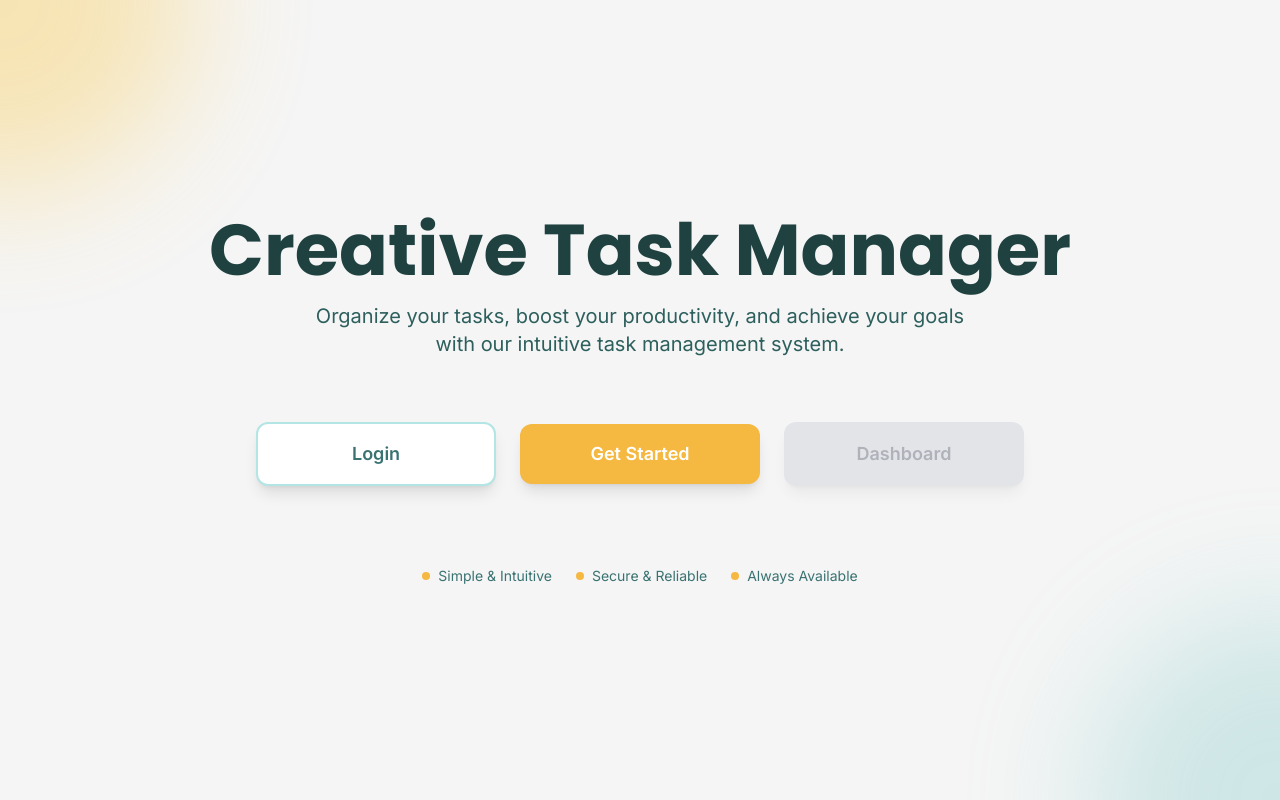
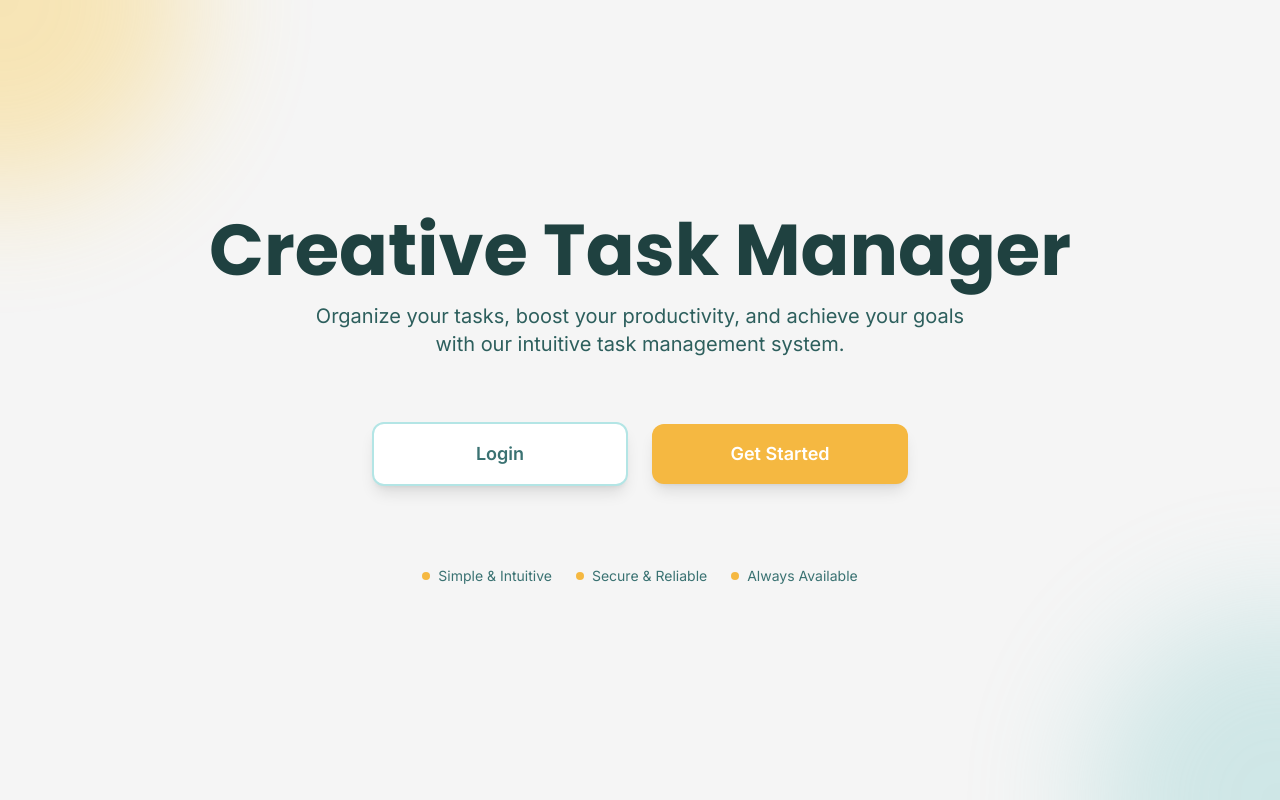
Before and after one commit to ysharma31/task-manager-outskill, a React (Vite) app: page / in a window 1280 px wide. Built offline with nearby package versions, Linux system fonts and the light colour scheme; no server answers.

Commit message:
Updated App.tsx

```diff
--- a/src/App.tsx
+++ b/src/App.tsx
@@ -162,18 +162,6 @@ function App() {
           >
             Get Started
           </button>
-
-          <button
-            onClick={handleDashboard}
-            className={`w-full sm:w-64 font-semibold py-4 px-8 rounded-xl text-lg border-2 shadow-lg transition-all duration-300 ${
-              user
-                ? 'bg-teal-600 text-white border-teal-600 hover:shadow-xl transform hover:scale-105 hover:bg-teal-700'
-                : 'bg-gray-300 text-gray-500 border-gray-300 cursor-not-allowed opacity-50'
-            }`}
-            disabled={!user}
-          >
-            {user ? 'Go to Dashboard' : 'Dashboard'}
-          </button>
         </div>
 
         {/* Additional spacing */}
```
